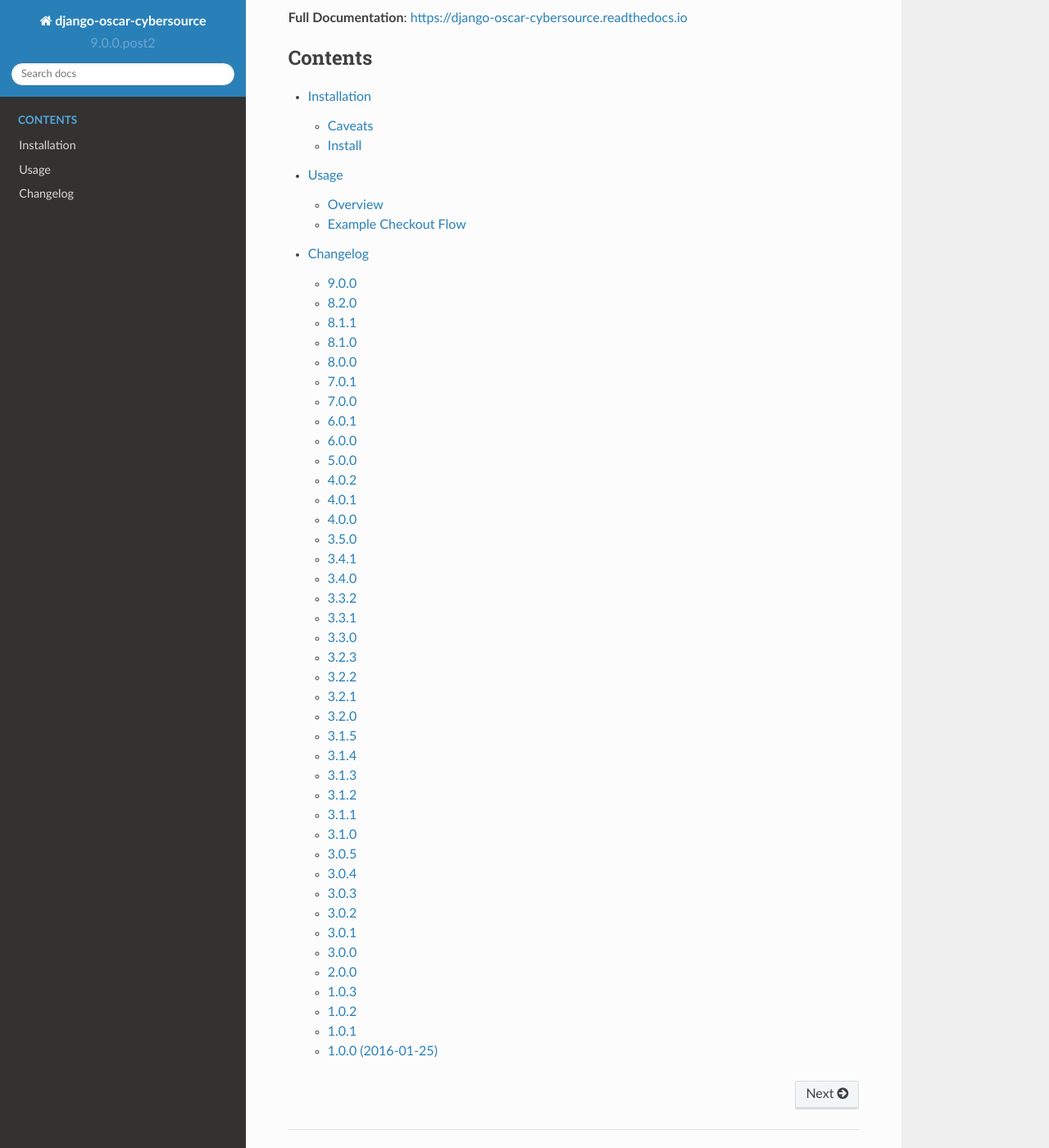
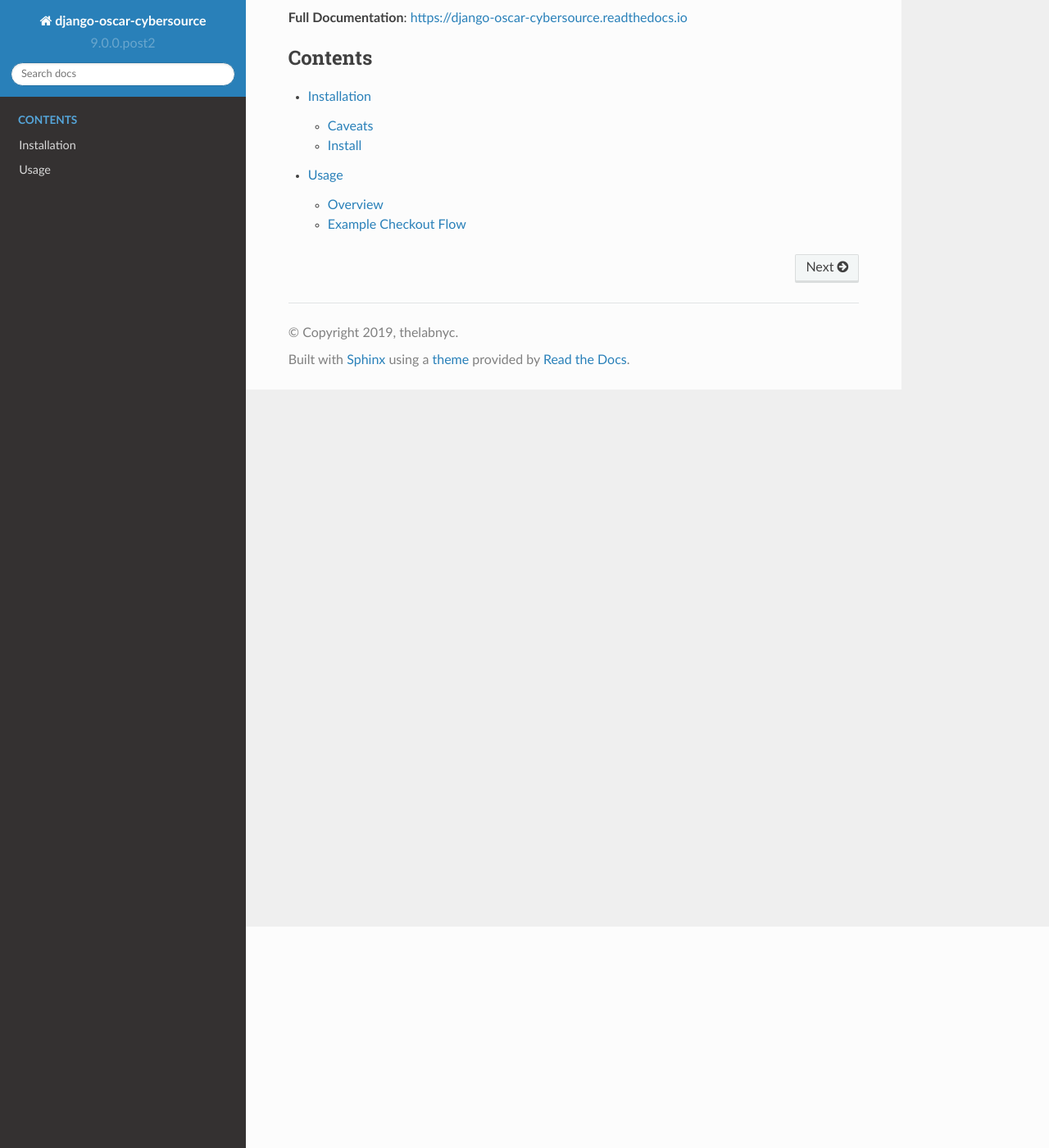
Before and after one commit to thelabnyc/django-oscar-cybersource, a Sphinx documentation site: the page built from docs/index.rst, in a window 1280 px wide and 1400 px high, scrolled down 270 px. Shown: the whole window at 82% size. Built offline with Sphinx 7.4.7 and the Read the Docs theme 2.0.0, drawn with Linux system fonts in a browser that asks for light colours; the version number is read from the project's files by our own code.

```diff
--- a/docs/changes.rst
+++ b/CHANGELOG.md
@@ -1,115 +1,112 @@
-.. _changelog:
+# Changes
 
-Changelog
-=========
+## v9.0.0
 
-9.0.0
-------------------
 - Add support for capturing funds from authorization transactions.
 - General refactoring and code cleanup.
 - Add support for django-oscar 3.2.2
 - Add support for django 4.2
 
-8.2.0
-------------------
+## v8.2.0
+
 - Fix Django deprecation warnings
 
-8.1.1
-------------------
+## v8.1.1
+
 - Fix bug in handling of Cybersource SOAP API downtime.
 
-8.1.0
-------------------
+## v8.1.0
+
 - Oscar 3.1 Compatibility
 
-8.0.0
-------------------
+## v8.0.0
+
 - Oscar 3.0 Compatibility
 
-7.0.1
-------------------
+## v7.0.1
+
 - Fix bug causing Bluefin to trigger payment declined signal twice per declined order.
 
-7.0.0
-------------------
+## v7.0.0
+
 - Support django-oscar 2.1
 
-6.0.1
-------------------
+## v6.0.1
+
 - Fix test suite issues by mocking Cybersource SA requests
 
-6.0.0
-------------------
+## v6.0.0
+
 - Remove StatsD metrics
 
-5.0.0
-------------------
+## v5.0.0
+
 - Add support for django-oscar 2.x.
 - Drop support for django-oscar 1.x.
 - Fix bug causing Transaction.reference to refer to the payment-token transaction instead of the authorization transaction.
 - Fix checkout issue when using SameSite=Lax for session cookies.
 
-4.0.2
-------------------
+## v4.0.2
+
 - Replace a few instances of ``datetime.now`` with ``timezone.now`` to fix naive datetime warnings.
 
-4.0.1
-------------------
+## v4.0.1
+
 - Fix bug in Internationalization string interpolation
 
-4.0.0
-------------------
+## v4.0.0
+
 - Use Cybersource SOAP API for performing card authorizations
 - Support Bluefin encrypted card entry / swipe devices.
 - Improve Internationalization
 
-3.5.0
-------------------
+## v3.5.0
+
 - Make payment methods create separate ``payment.Source`` objects per Reference number (`!7 <https://gitlab.com/thelabnyc/django-oscar/django-oscar-cybersource/merge_requests/7>`_).
 - Fix pate parsing bug which occurs during a spring-time daylight savings time transition.
 
-3.4.1
-------------------
+## v3.4.1
+
 - Fix bug with missing payment token fields on REVIEW replies.
 
-3.4.0
-------------------
+## v3.4.0
+
 - Adds support for ``django-oscar-api-checkout>=0.4.0``
 - Fix error handling behavior in CyberSourceReplyView which often times lead to infinite loops.
 
-3.3.2
-------------------
+## v3.3.2
+
 - Add management command for unreadable Secure Acceptance Profiles from the database: ``python manage.py remove_unreadable_cybersource_profiles``
 - Add exception try/catch into ``SecureAcceptanceProfile.get_profile`` method to more gracefully handle Fernet decryption errors thrown when fetching a profile from the database.
 - Makes ``SecureAcceptanceProfile.get_profile`` method fall-back to Django settings when no readable profiles exist in the database.
 - Fix unit tests broken by an expired development key
 
-3.3.1
-------------------
+## v3.3.1
+
 - Add ``order`` as a value for the ``CARD_REJECT_ERROR`` string template literal.
 
-3.3.0
-------------------
+## v3.3.0
+
 - Use Cybersource's ``reason_code`` field in addition to the ``decision`` field when deciding how to handle a response.
 - Move secure acceptance profile data into the database.
     - Profiles can be configured in the Django Admin interface. A default profile is created when running migrations based on the old environment variable settings.
     - Stores the profile secret key in the using Fernet encryption via `django-fernet-fields <https://django-fernet-fields.readthedocs.io/en/latest/>`_. Therefore, you should declare a ``FERNET_KEYS`` setting in your project.
     - Since secure acceptable profiles are limited to a single domains for customer redirect pages, this change allows a single Django instance to serve multiple domains (by using multiple profiles).
 
-3.2.3
-------------------
+## v3.2.3
+
 - Fix Django 2.0 Deprecation warnings.
 
-3.2.2
-------------------
+## v3.2.2
+
 - Make it possible to use a placeholder (``{order_number}``) in ``settings.CARD_REJECT_ERROR``.
 
-3.2.1
-------------------
+## v3.2.1
+
 - Add better error handling to the Cybersource response view. Prevents exceptions when a customer refreshes and resends one of the payment POST requests.
 
-3.2.0
-------------------
+## v3.2.0
+
 - Adds an order's shipping method into calls to Cybersource. This field can then be used by decision manager to help make decision regarding order fraud.
     - Cybersource expects to receive one of the following values:
         - `sameday`: courier or same-day service
@@ -124,81 +121,81 @@ Changelog
 - Added exception handling and logging for bug sometimes occurring in the Cybersource reply handler.
 
 
-3.1.5
-------------------
+## v3.1.5
+
 - Add support for Django 1.11 and Oscar 1.5
 
-3.1.4
-------------------
+## v3.1.4
+
 - Improve testing with tox.
 
-3.1.3
-------------------
+## v3.1.3
+
 - Upgrade dependencies.
 
-3.1.2
-------------------
+## v3.1.2
+
 - Make ``DecisionManagerNotificationView`` directly set order status instead of relying on the ``set_status`` method. This avoids issues with order status pipelines.
 - Add optional ``CYBERSOURCE_DECISION_MANAGER_KEYS`` keys setting to allow token-based authentication on the decision manager web hook endpoint.
     - Default is disabled, which equates to disabled authentication.
     - To enable authentication, set it to a list of valid authentication keys/tokens.
     - When enabled, the ``DecisionManagerNotificationView`` view will inspect the ``key`` query parameter on incoming requests and compare it to the predefined keys in the setting. If it doesn't match one of the keys, the request is aborted.
 
-3.1.1
-------------------
+## v3.1.1
+
 - Make sure amounts sent to Cybersource are always properly quantized
 
-3.1.0
-------------------
+## v3.1.0
+
 - Support flagging authorizations for review with Decision Manager
     - Transactions under review are marked with status `REVIEW`.
     - Adds new boolean property to payment.Transaction model: `transaction.is_pending_review`.
     - When handling an authorization that is pending review in Decision Manager, a note is added to the order.
 
-3.0.5
-------------------
+## v3.0.5
+
 - Fix IntegrityError sometimes thrown when processing a declined payment.
 
-3.0.4
-------------------
+## v3.0.4
+
 - Fix exception from typo in record_declined_authorization.
 
-3.0.3
-------------------
+## v3.0.3
+
 - Fix case-mismatch of payment source types.
 
-3.0.2
-------------------
+## v3.0.2
+
 - Add data migration to populate `CyberSourceReply.order` on rows from before 3.0.1.
 
-3.0.1
-------------------
+## v3.0.1
+
 - Added foreign key from `cybersource.CyberSourceReply` from `order.Order`.
 
-3.0.0
-------------------
+## v3.0.0
+
 - Change to two step SOP method with discrete get_token and authorization steps. This works around a bug in Cybersource's code which will leave a pending authorization on a user's card, even if the address verification or decision manager rejects the transaction. By doing the transaction in two phases, we can catch most AVN / DM rejections before the authorization is placed on the credit card. The downside is that the client must now perform 2 separate form posts to Cybersource.
 
-2.0.0
-------------------
+## v2.0.0
+
 - Refactor as a plugin to django-oscar-api-checkout to eliminate code not related to Cybersource.
 
-1.0.3
-------------------
+## v1.0.3
+
 - Make profile, access, and secret mandatory
 - Upgrade to `django-oscar-api>=1.0.4` to get rid of the need for our custom empty basket check
 - Make test coverage much more expansive
 
-1.0.2
-------------------
+## v1.0.2
+
 - README Updates
 - Added tests for FingerprintRedirectView
 - Fixed a bug in the img-2 redirect url
 
-1.0.1
-------------------
+## v1.0.1
+
 - README Updates
 
-1.0.0 (2016-01-25)
-------------------
+## v1.0.0 (2016-01-25)
+
 - Initial release.
--- a/docs/index.rst
+++ b/docs/index.rst
@@ -8,4 +8,3 @@
 
    install
    usage
-   changes
```
Also changed, not shown: pyproject.toml (+20 -0 lines), .pre-commit-config.yaml, 1 other file.
